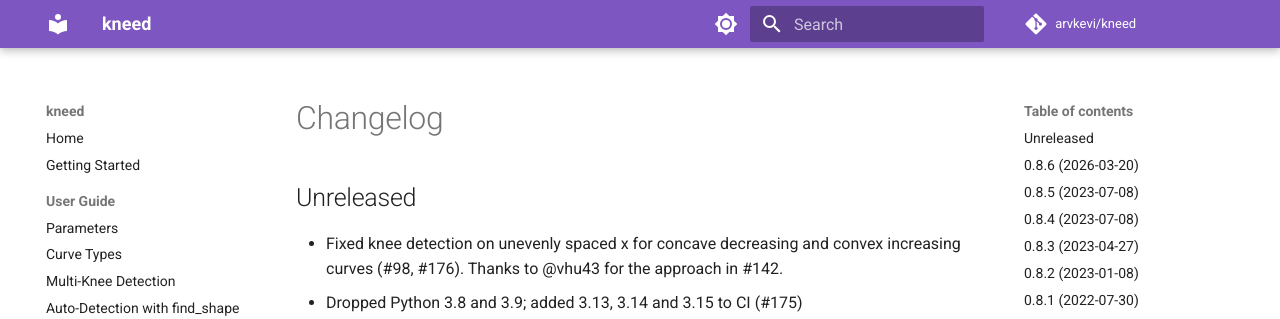
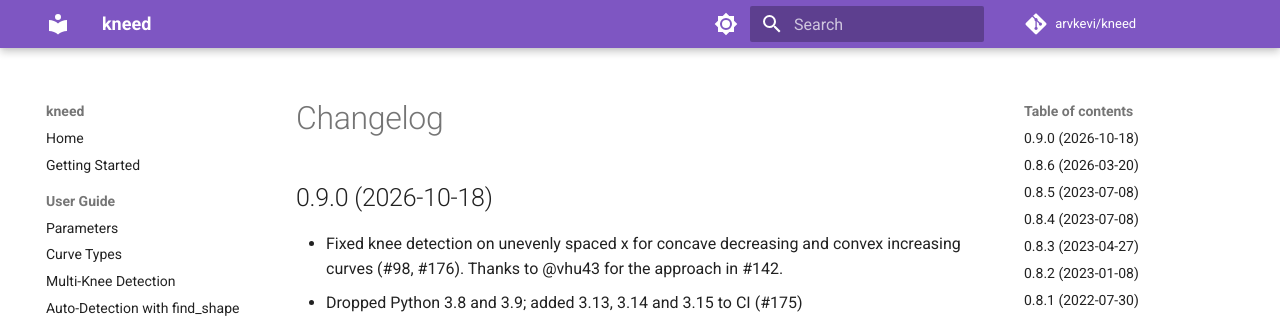
Before and after one commit to arvkevi/kneed, an MkDocs documentation site: the page built from docs/changelog.md, in a window 1280 px wide and 900 px high. Shown: the top 319 px of the window. Built offline with MkDocs 1.6.1 and Material for MkDocs 9.7.7, drawn with Linux system fonts in a browser that asks for light colours; comment, search, counter and statistics services are not loaded.

Commit message:
Release 0.9.0

```diff
--- a/docs/changelog.md
+++ b/docs/changelog.md
@@ -1,6 +1,6 @@
 # Changelog
 
-## Unreleased
+## 0.9.0 (2026-10-18)
 
 - Fixed knee detection on unevenly spaced x for concave decreasing and convex increasing curves (#98, #176). Thanks to @vhu43 for the approach in #142.
 - Dropped Python 3.8 and 3.9; added 3.13, 3.14 and 3.15 to CI (#175)
--- a/kneed/_version.py
+++ b/kneed/_version.py
@@ -1 +1 @@
-__version__ = "0.8.6"
+__version__ = "0.9.0"
```
Also changed, not shown: 1 other file.
